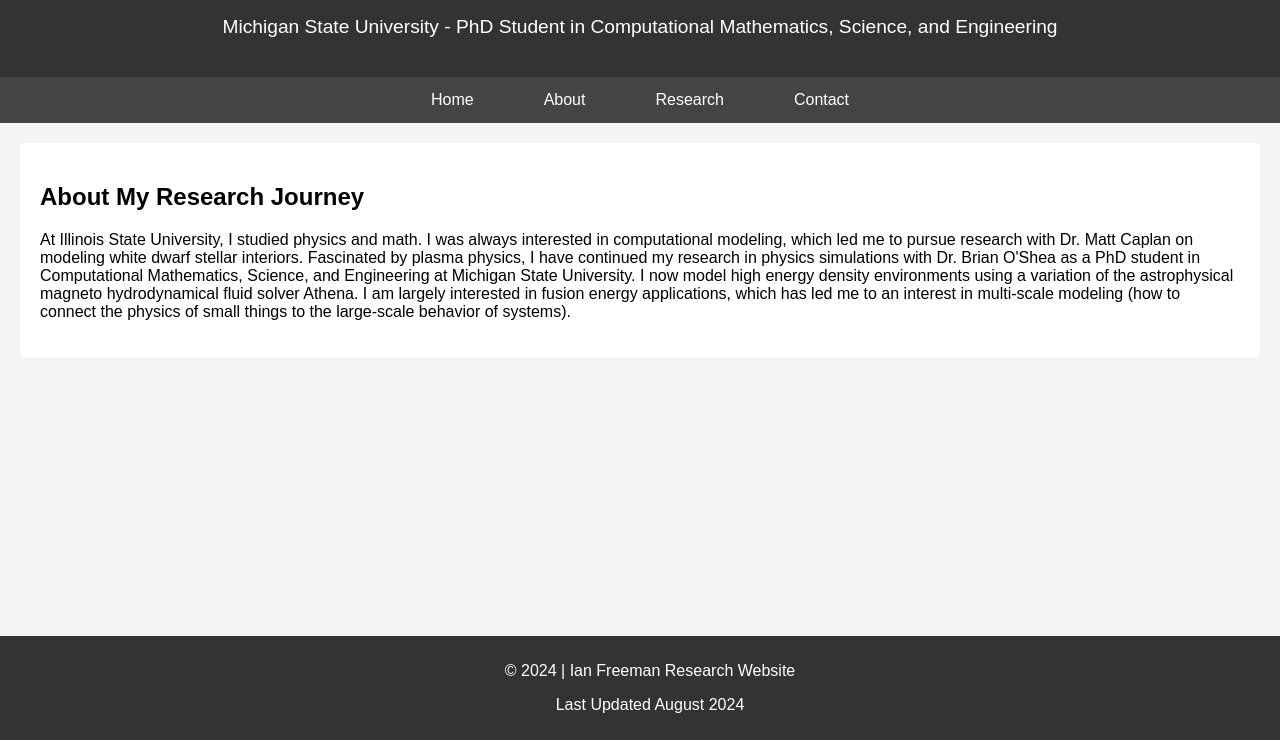
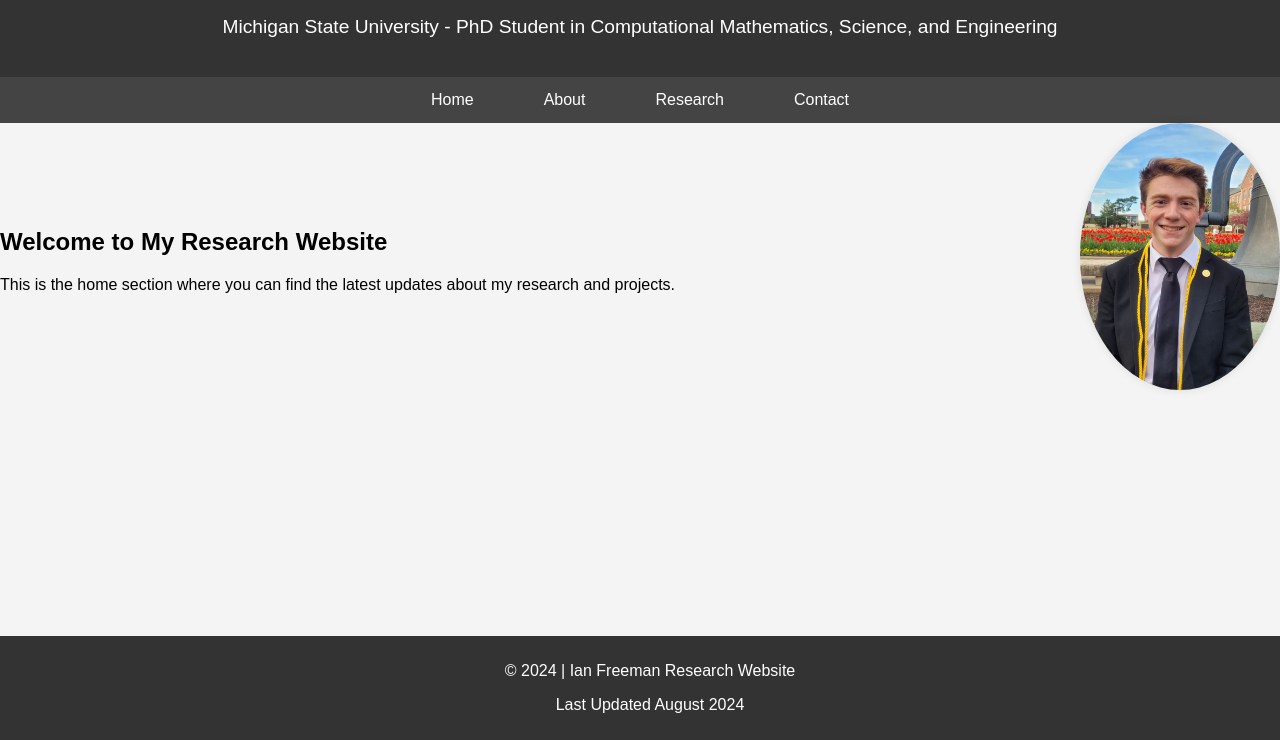
Before and after one commit to ianfreeman519/ianfreeman519.github.io, a plain HTML site: page index.html in a window 1280 px wide. Both pictures are taken after a click on the link "Home". Shown: the part 60-800 px from the top of the page. Drawn offline with Linux system fonts and the light colour scheme.

Commit message:
Added transitions to sections, added picture

```diff
--- a/index.html
+++ b/index.html
@@ -3,8 +3,9 @@
 <head>
     <meta charset="UTF-8">
     <meta name="viewport" content="width=device-width, initial-scale=1.0">
-    <title>My Research Website</title>
+    <title>Ian Freeman's Research Website</title>
     <link rel="stylesheet" href="styles.css">
+    <script defer src="script.js"></script>
 </head>
 <body>
     <header>
@@ -14,14 +15,26 @@
 
     <nav>
         <ul>
-            <li><a href="#home">Home</a></li>
-            <li><a href="#about">About</a></li>
-            <li><a href="#research">Research</a></li>
-            <li><a href="#contact">Contact</a></li>
+            <li><a href="#home" onclick="showSection('home')">Home</a></li>
+            <li><a href="#about" onclick="showSection('about')">About</a></li>
+            <li><a href="#research" onclick="showSection('research')">Research</a></li>
+            <li><a href="#contact" onclick="showSection('contact')">Contact</a></li>
         </ul>
     </nav>
 
-    <section id="content">
+    <section id="home" class="content-section">
+        <div class="home-content">
+            <div class="home-text">
+                <h2>Welcome to My Research Website</h2>
+                <p>This is the home section where you can find the latest updates about my research and projects.</p>
+            </div>
+            <div class="home-image">
+                <img src="images/headshot.jpg" alt="Ian Freeman's Headshot">
+            </div>
+        </div>
+    </section>
+
+    <section id="about" class="content-section" style="display:none;">
         <h2>About My Research Journey</h2>
         <p>
             At Illinois State University, I studied physics and math.
@@ -30,7 +43,16 @@
             I now model high energy density environments using a variation of the astrophysical magneto hydrodynamical fluid solver Athena.
             I am largely interested in fusion energy applications, which has led me to an interest in multi-scale modeling (how to connect the physics of small things to the large-scale behavior of systems).
         </p>
+    </section>
 
+    <section id="research" class="content-section" style="display:none;">
+        <h2>Current Research</h2>
+        <p>Here you can find detailed information about my current research projects, publications, and more.</p>
+    </section>
+
+    <section id="contact" class="content-section" style="display:none;">
+        <h2>Contact Information</h2>
+        <p>If you would like to get in touch with me, please reach out via email at <a href="mailto:ian.freeman@example.com">ian.freeman@example.com</a>.</p>
     </section>
 
     <footer>
--- /dev/null
+++ b/script.js
@@ -0,0 +1,11 @@
+function showSection(sectionId) {
+    // Hide all content sections
+    const sections = document.querySelectorAll('.content-section');
+    sections.forEach(section => {
+        section.style.display = 'none';
+    });
+
+    // Show the selected content section
+    const selectedSection = document.getElementById(sectionId);
+    selectedSection.style.display = 'block';
+}
--- a/styles.css
+++ b/styles.css
@@ -69,3 +69,33 @@ footer {
     width: 100%;
     bottom: 0;
 }
+
+/* Home section content layout */
+.home-content {
+    display: flex;
+    align-items: center;
+    justify-content: space-between;
+}
+
+/* Text on the left */
+.home-text {
+    flex: 1;
+    padding-right: 20px;
+}
+
+/* Image on the right */
+.home-image img {
+    max-width: 200px;
+    border-radius: 50%;
+    box-shadow: 0px 0px 10px rgba(0, 0, 0, 0.1);
+}
+
+/* Section transitions */
+.content-section {
+    transition: opacity 0.5s ease-in-out;
+    opacity: 0;
+}
+
+.content-section[style*="display: block;"] {
+    opacity: 1;
+}
```
Also changed, not shown: images/headshot.jpg (added).
